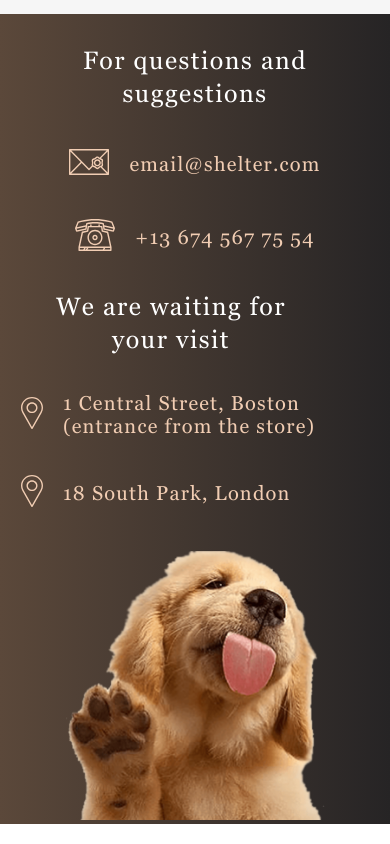
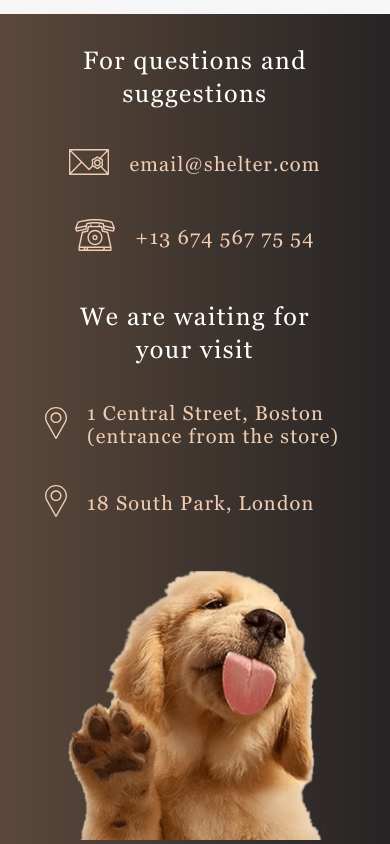
Before and after one commit to Tubyliec/Learning, a plain HTML site: page shelter/pages/main/index.html in a window 390 px wide. Shown: the part 3974-4818 px from the top of the page. Drawn offline with Linux system fonts and the light colour scheme.

Commit message:
fix: fix pixel bugs

```diff
--- a/shelter/pages/main/styles.css
+++ b/shelter/pages/main/styles.css
@@ -275,7 +275,7 @@ nav li a:active {
     background-color: var(--color-primary-light);
 }
 
-@media (min-width: 701px) and (max-width: 950px) {
+@media (min-width: 715px) and (max-width: 1000px) {
     header {
         margin: 30px;
     }
@@ -312,7 +312,7 @@ nav li a:active {
     }
 }
 
-@media (max-width: 700px) {
+@media (max-width: 715px) {
     header {
         margin: 30px 20px;
     }
@@ -382,7 +382,7 @@ nav li a:active {
     color: var(--color-dark-third);
 }
 
-@media (min-width: 701px) and (max-width: 950px) {
+@media (min-width: 701px) and (max-width: 1000px) {
 
     #about_content {
         flex-direction: column-reverse;
@@ -567,7 +567,7 @@ nav li a:active {
     }
 }
 
-@media (min-width:451px) and (max-width: 714px) {
+@media (min-width:451px) and (max-width: 715px) {
     #woody {
         display: none;
     }
@@ -718,7 +718,7 @@ nav li a:active {
     height: 60px;
 }
 
-@media (min-width: 750px) and (max-width: 900px) {
+@media (min-width: 768px) and (max-width: 900px) {
     #help_list {
         display: grid;
         grid-template-columns: repeat(3, 1fr);
@@ -739,7 +739,7 @@ nav li a:active {
 }
 
 
-@media (max-width: 749px) {
+@media (max-width: 767px) {
     #help_list {
         display: grid;
         grid-template-columns: repeat(2, 130px);
@@ -821,7 +821,7 @@ nav li a:active {
     width: 380px;
 }
 
-@media (min-width: 530px) and (max-width: 900px) {
+@media (min-width: 530px) and (max-width: 1000px) {
 
     #donation_content {
         display: flex;
@@ -959,7 +959,7 @@ footer a {
     }
 }
 
-@media (min-width: 350px) and (max-width: 749px) {
+@media (min-width: 350px) and (max-width: 750px) {
     footer {
         justify-content: center;
     }
@@ -997,8 +997,8 @@ footer a {
         margin: 10px 34px;
     }
     #locations {
-        margin: 0 10px 0 10px;
         align-items: flex-start;
+        margin: 10px 34px;
     }
 
     #locations h3 {
@@ -1006,7 +1006,7 @@ footer a {
     }
 }
 
-@media (max-width: 349px) {
+@media (max-width: 350px) {
     footer h3 {
         font-size: 25px;
         text-align: center;
--- a/shelter/pages/pets/styles.css
+++ b/shelter/pages/pets/styles.css
@@ -485,7 +485,7 @@ footer a {
     }
 }
 
-@media (min-width: 350px) and (max-width: 749px) {
+@media (min-width: 350px) and (max-width: 750px) {
     footer {
         justify-content: center;
     }
@@ -523,7 +523,7 @@ footer a {
         margin: 10px 34px;
     }
     #locations {
-        margin: 0 10px 0 10px;
+        margin: 10px 34px;
         align-items: flex-start;
     }
 
```
